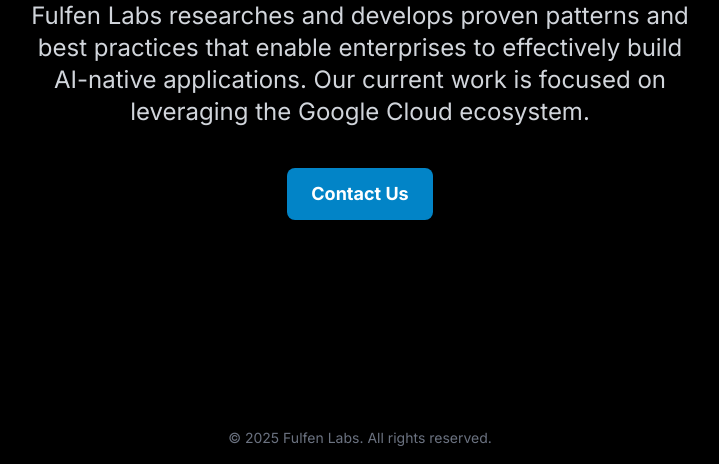
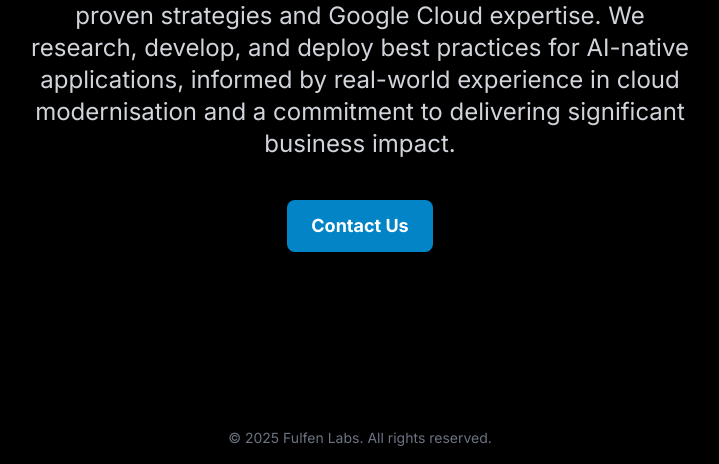
Before and after one commit to fulfen-labs/fulfen-labs.github.io, a plain HTML site: page index.html in a window 1280 px wide. Shown: the part 336-800 px from the top of the page, without its empty margins (280-999 px from the left). Drawn offline with nearby package versions, Linux system fonts and the light colour scheme.

Commit message:
Initial index.html

```diff
--- a/index.html
+++ b/index.html
@@ -19,7 +19,7 @@
     </h1>
 
     <p class="text-lg sm:text-xl md:text-2xl text-gray-300 mb-8 sm:mb-10 leading-relaxed">
-        Fulfen Labs researches and develops proven patterns and best practices that enable enterprises to effectively build AI-native applications. Our current work is focused on leveraging the Google Cloud ecosystem.
+        Fulfen Labs accelerates enterprise AI adoption through proven strategies and Google Cloud expertise. We research, develop, and deploy best practices for AI-native applications, informed by real-world experience in cloud modernisation and a commitment to delivering significant business impact.
     </p>
 
     <a href="mailto:hello@fulfenlabs.io" class="inline-block bg-sky-600 hover:bg-sky-700 text-white font-semibold py-3 px-6 rounded-lg text-base sm:text-lg transition-colors duration-300 focus:outline-none focus:ring-2 focus:ring-sky-500 focus:ring-offset-2 focus:ring-offset-black">
```
